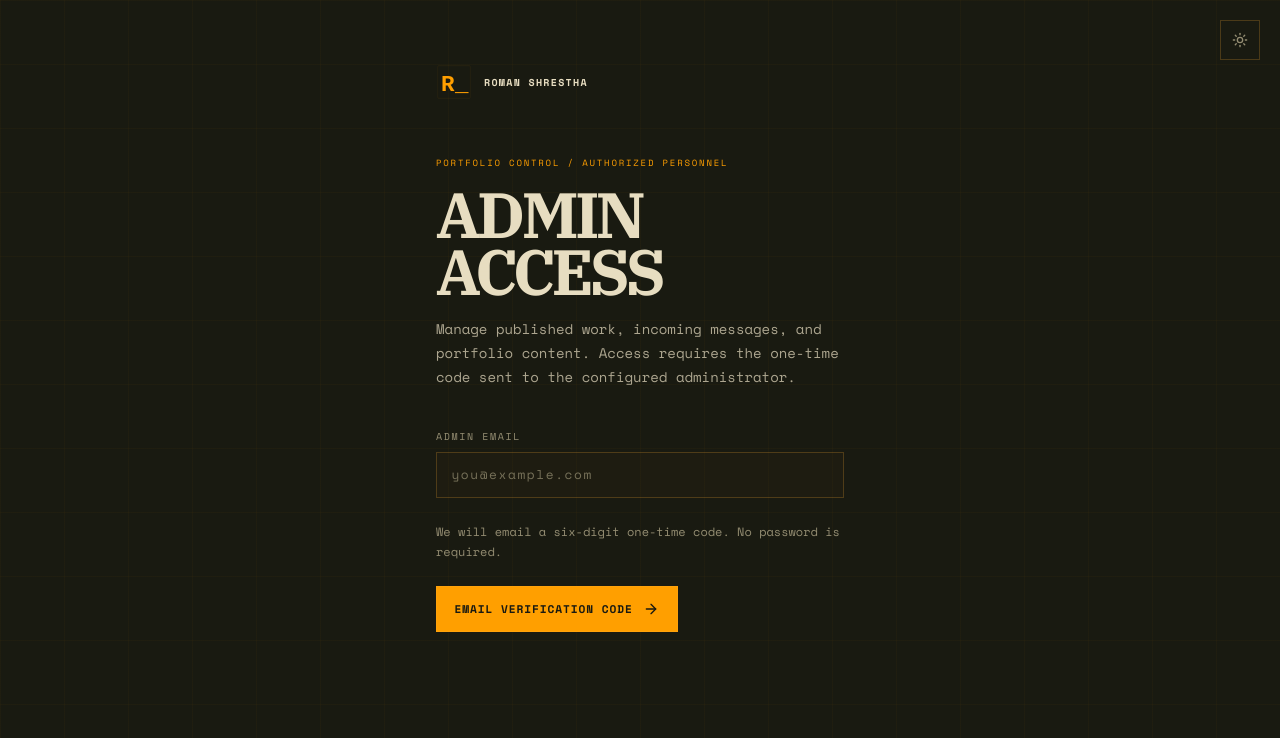
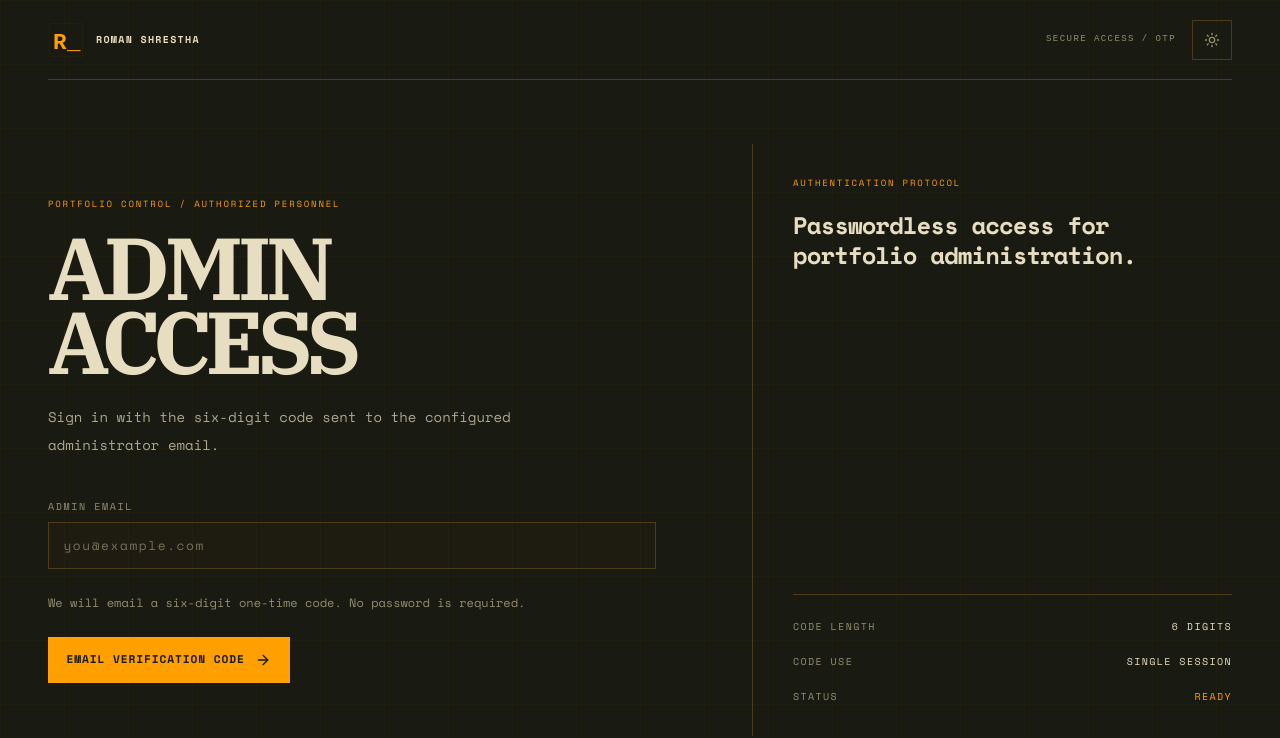
Before and after one commit to romanshrestha20/portfolio, a Next.js app: page /admin/login in a window 1280 px wide. Shown: the top 738 px of the page. Built offline with nearby package versions, Linux system fonts and the light colour scheme; no server answers.

Commit message:
feat: enhance admin layout and navigation with AdminNavigation component

```diff
--- a/src/app/admin/(workspace)/layout.tsx
+++ b/src/app/admin/(workspace)/layout.tsx
@@ -1,27 +1,20 @@
+import type { Metadata } from "next";
 import Link from "next/link";
 import { redirect } from "next/navigation";
 import {
-  FolderKanban,
-  Gauge,
-  ImageIcon,
-  Inbox,
   LogOut,
-  Settings,
 } from "lucide-react";
 import { getAdminUser } from "@/lib/auth";
 import { hasSupabaseAdminConfig } from "@/lib/supabase/config";
 import { createSupabaseAdminClient } from "@/lib/supabase/admin";
 import { signOut } from "../actions";
 import AdminThemeToggle from "@/components/admin/AdminThemeToggle";
+import AdminNavigation from "@/components/admin/AdminNavigation";
 import { getPortfolioSettings } from "@/lib/site-settings";
 
-const nav = [
-  ["Overview", "/admin", Gauge],
-  ["Projects", "/admin/projects", FolderKanban],
-  ["Media", "/admin/media", ImageIcon],
-  ["Messages", "/admin/messages", Inbox],
-  ["Settings", "/admin/settings", Settings],
-] as const;
+export const metadata: Metadata = {
+  robots: { index: false, follow: false, nocache: true },
+};
 
 export default async function WorkspaceLayout({
   children,
@@ -71,25 +64,7 @@ export default async function WorkspaceLayout({
         <p className="mt-5 border-t border-signal-line pt-4 text-[8px] uppercase tracking-[.18em] text-signal">
           [Workspace / online]
         </p>
-        <nav
-          className="flex gap-2 overflow-x-auto mt-9 lg:flex-col"
-          aria-label="Admin navigation"
-        >
-          {nav.map(([label, href, Icon]) => (
-            <Link key={href} href={href} className="admin-nav">
-              <Icon className="w-4 h-4" />
-              <span>{label}</span>
-              {href === "/admin/messages" && Boolean(unreadCount) && (
-                <span
-                  className="admin-nav-badge"
-                  aria-label={`${unreadCount} unread ${unreadCount === 1 ? "message" : "messages"}`}
-                >
-                  {unreadCount! > 99 ? "99+" : unreadCount}
-                </span>
-              )}
-            </Link>
-          ))}
-        </nav>
+        <AdminNavigation unreadCount={unreadCount ?? 0} />
         <div className="pt-5 mt-8 border-t border-signal-line">
           <p className="hidden truncate text-[10px] text-signal-muted lg:block">
             {user.email}
--- a/src/app/admin/login/LoginForm.tsx
+++ b/src/app/admin/login/LoginForm.tsx
@@ -43,11 +43,11 @@ export default function LoginForm({ initialError, next = "/admin" }: LoginFormPr
 
   if (!codeSent) {
     return (
-      <form action={requestAction} className="mt-8 space-y-5 sm:mt-10 sm:space-y-6">
+      <form action={requestAction} className="mt-9 min-w-0 space-y-5 sm:mt-10 sm:space-y-6">
         <label className="flex flex-col gap-2 signal-label">
           Admin email
           <input
-            className="signal-control"
+            className="signal-control min-w-0"
             type="email"
             name="email"
             value={email}
@@ -71,7 +71,7 @@ export default function LoginForm({ initialError, next = "/admin" }: LoginFormPr
   }
 
   return (
-    <div className="mt-8 space-y-5 sm:mt-10 sm:space-y-6">
+    <div className="mt-9 min-w-0 space-y-5 sm:mt-10 sm:space-y-6">
       <div className="py-1 pl-4 border-l-2 border-signal" role="status" aria-live="polite">
         <p className="flex items-center gap-2 text-sm font-semibold text-signal-text">
           <CheckCircle2 className="w-4 h-4 text-signal" /> Code sent
@@ -88,7 +88,7 @@ export default function LoginForm({ initialError, next = "/admin" }: LoginFormPr
           Verification code
           <input
             ref={otpRef}
-            className="signal-control font-mono text-lg tracking-[.3em]"
+            className="signal-control min-w-0 font-mono text-lg tracking-[.28em]"
             type="text"
             name="otp"
             inputMode="numeric"
--- a/src/app/admin/login/page.tsx
+++ b/src/app/admin/login/page.tsx
@@ -1,9 +1,14 @@
+import type { Metadata } from "next";
 import Link from "next/link";
 import { redirect } from "next/navigation";
 import LoginForm from "./LoginForm";
 import { getAdminUser } from "@/lib/auth";
 import { hasSupabaseConfig } from "@/lib/supabase/config";
 import AdminThemeToggle from "@/components/admin/AdminThemeToggle";
+
+export const metadata: Metadata = {
+  robots: { index: false, follow: false, nocache: true },
+};
 
 const loginErrors: Record<string, string> = {
   unauthorized: "This account is not authorized for the admin workspace.",
@@ -19,27 +24,49 @@ export default async function AdminLoginPage({
   const initialError = params.error ? loginErrors[params.error] : undefined;
 
   return (
-    <main className="relative min-h-[100svh] overflow-y-auto admin-shell">
-      <div className="fixed right-5 top-5 z-20"><AdminThemeToggle /></div>
-      <div className="mx-auto w-full max-w-md px-5 py-8 sm:py-12 lg:py-16">
-        <Link href="/" className="flex items-center gap-3 group" aria-label="Return to Roman Shrestha portfolio">
+    <main className="admin-shell min-h-[100svh] overflow-x-hidden">
+      <div className="mx-auto flex min-h-[100svh] w-full max-w-[1600px] flex-col px-5 sm:px-8 lg:px-12">
+        <header className="flex h-20 shrink-0 items-center justify-between border-b border-signal-line">
+          <Link href="/" className="group flex min-w-0 items-center gap-3" aria-label="Return to Roman Shrestha portfolio">
             <span className="size-9 shrink-0" aria-hidden="true">
               <img src="/favicon-light.svg" alt="" className="size-9 dark:hidden" />
               <img src="/favicon-dark.svg" alt="" className="hidden size-9 dark:block" />
             </span>
-          <span className="text-[10px] font-bold uppercase tracking-[.13em] text-signal-text">Roman Shrestha</span>
+            <span className="truncate text-[10px] font-bold uppercase tracking-[.13em] text-signal-text">Roman Shrestha</span>
           </Link>
-        <p className="mt-12 admin-kicker sm:mt-14">Portfolio control / authorized personnel</p>
-        <h1 className="mt-4 font-display text-[clamp(2.75rem,10vw,4rem)] font-bold uppercase leading-[.9] tracking-[-.06em] text-white">Admin access</h1>
-        <p className="mt-4 text-sm leading-6 text-zinc-400">Manage published work, incoming messages, and portfolio content. Access requires the one-time code sent to the configured administrator.</p>
+          <div className="flex items-center gap-4">
+            <span className="hidden font-mono text-[9px] uppercase tracking-[.16em] text-signal-muted sm:block">Secure access / OTP</span>
+            <AdminThemeToggle />
+          </div>
+        </header>
+
+        <div className="grid flex-1 items-center gap-12 py-12 lg:grid-cols-[minmax(0,38rem)_1fr] lg:gap-24 lg:py-16">
+          <section className="min-w-0" aria-labelledby="admin-login-title">
+            <p className="admin-kicker">Portfolio control / authorized personnel</p>
+            <h1 id="admin-login-title" className="mt-5 max-w-[9ch] font-display text-[clamp(3rem,10vw,5.5rem)] font-bold uppercase leading-[.84] tracking-[-.065em] text-white">Admin access</h1>
+            <p className="mt-6 max-w-lg text-sm leading-7 text-zinc-400">Sign in with the six-digit code sent to the configured administrator email.</p>
             {hasSupabaseConfig ? (
               <LoginForm initialError={initialError} next={params.next} />
             ) : (
-          <div className="p-5 mt-10 text-sm leading-6 border border-amber-400/30 bg-amber-400/5 text-amber-200">
+              <div className="mt-10 border-l-2 border-amber-400 px-5 py-2 text-sm leading-6 text-amber-200">
                 Add the Supabase variables from <code>.env.example</code> to{" "}
                 <code>.env.local</code>, then configure the admin email.
               </div>
             )}
+          </section>
+
+          <aside className="hidden self-stretch border-l border-signal-line pl-10 lg:flex lg:flex-col lg:justify-between lg:py-8" aria-label="Authentication status">
+            <div>
+              <p className="admin-kicker">Authentication protocol</p>
+              <p className="mt-5 max-w-sm text-2xl font-semibold leading-tight tracking-[-.04em] text-signal-text">Passwordless access for portfolio administration.</p>
+            </div>
+            <dl className="space-y-5 border-t border-signal-line pt-6 text-[10px] uppercase tracking-[.14em]">
+              <div className="flex justify-between gap-8"><dt className="text-signal-muted">Code length</dt><dd className="text-signal-text">6 digits</dd></div>
+              <div className="flex justify-between gap-8"><dt className="text-signal-muted">Code use</dt><dd className="text-signal-text">Single session</dd></div>
+              <div className="flex justify-between gap-8"><dt className="text-signal-muted">Status</dt><dd className="text-signal">Ready</dd></div>
+            </dl>
+          </aside>
+        </div>
       </div>
     </main>
   );
--- /dev/null
+++ b/src/components/admin/AdminNavigation.tsx
@@ -0,0 +1,44 @@
+"use client";
+
+import Link from "next/link";
+import { usePathname } from "next/navigation";
+import { FolderKanban, Gauge, ImageIcon, Inbox, Settings } from "lucide-react";
+
+const nav = [
+  ["Overview", "/admin", Gauge],
+  ["Projects", "/admin/projects", FolderKanban],
+  ["Media", "/admin/media", ImageIcon],
+  ["Messages", "/admin/messages", Inbox],
+  ["Settings", "/admin/settings", Settings],
+] as const;
+
+export default function AdminNavigation({ unreadCount = 0 }: { unreadCount?: number }) {
+  const pathname = usePathname();
+
+  return (
+    <nav className="mt-9 flex gap-2 overflow-x-auto lg:flex-col" aria-label="Admin navigation">
+      {nav.map(([label, href, Icon]) => {
+        const active = href === "/admin" ? pathname === href : pathname === href || pathname.startsWith(`${href}/`);
+        return (
+          <Link
+            key={href}
+            href={href}
+            className={`admin-nav ${active ? "admin-nav-active" : ""}`}
+            aria-current={active ? "page" : undefined}
+          >
+            <Icon className="h-4 w-4" />
+            <span>{label}</span>
+            {href === "/admin/messages" && Boolean(unreadCount) && (
+              <span
+                className="admin-nav-badge"
+                aria-label={`${unreadCount} unread ${unreadCount === 1 ? "message" : "messages"}`}
+              >
+                {unreadCount > 99 ? "99+" : unreadCount}
+              </span>
+            )}
+          </Link>
+        );
+      })}
+    </nav>
+  );
+}
```
Lines whose indentation alone changed are shown as unchanged.
